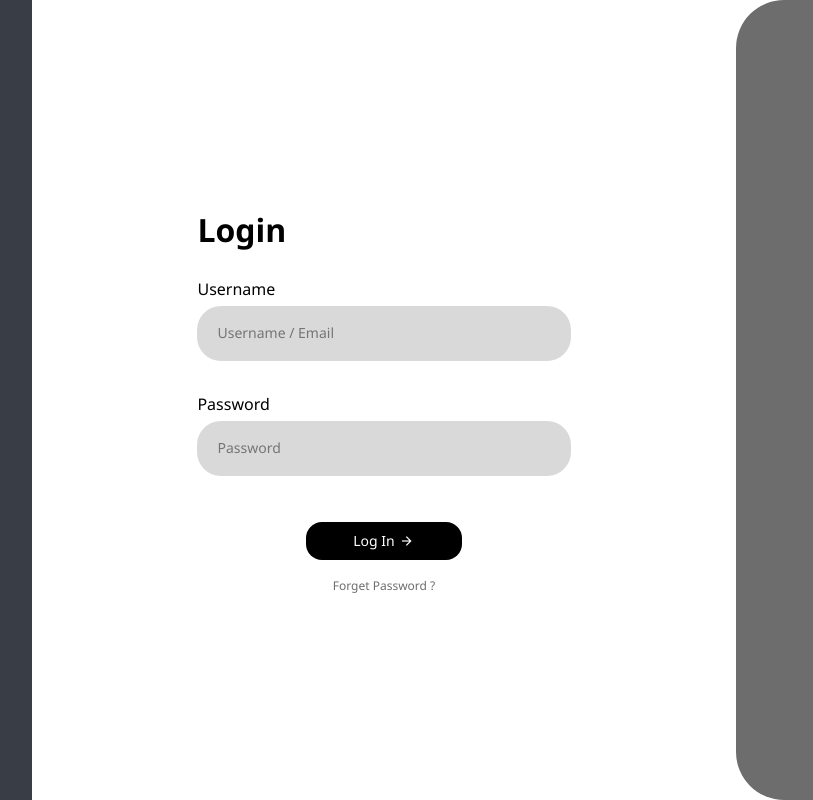
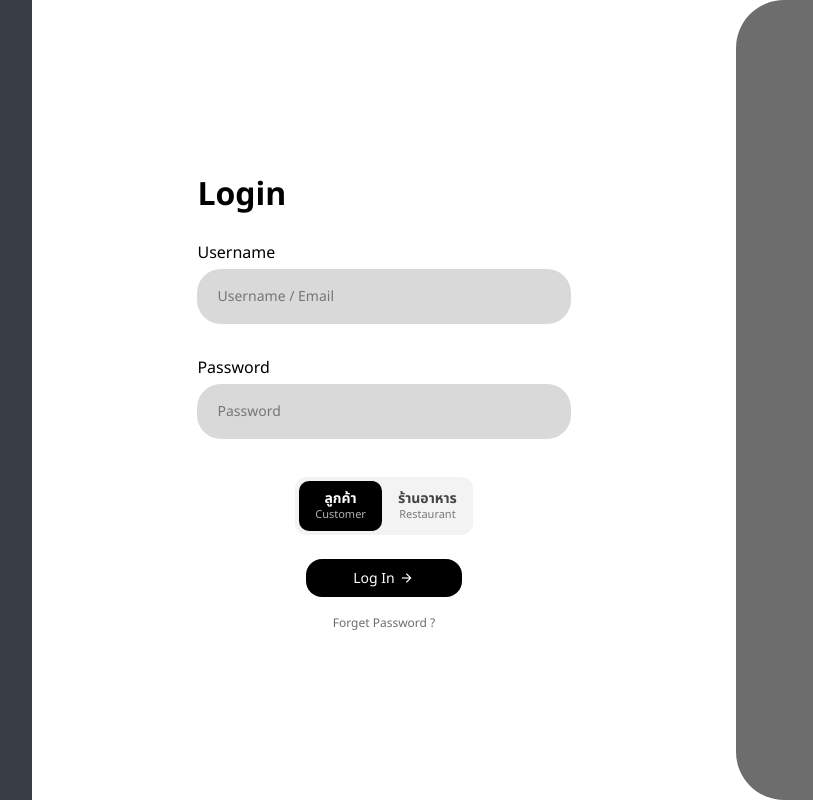
Before and after one commit to nsza521/softdevKMITL, a Next.js app in the folder frontend/: page /login in a window 1280 px wide. Shown: the top 800 px of the page, without its empty margins (388-1201 px from the left). Built offline with nearby package versions, Linux system fonts and the light colour scheme.

Commit message:
Update order status logic and enhance login page with user type selection

```diff
--- a/frontend/app/login/login.module.css
+++ b/frontend/app/login/login.module.css
@@ -1,10 +1,12 @@
 :root {
     --dev-color-login: #ffffff;
-    --dev-color-logo: #6D6D6D;      /* logo banner */
-    --dev-color-loginTEXT : #000000;
-    --dev-color-use_passTEXT : #000000;
-    --dev-color-haveacc : #000000;
-    --dev-color-link: #6D6D6D;      /* สี link */
+    --dev-color-logo: #6D6D6D;
+    /* logo banner */
+    --dev-color-loginTEXT: #000000;
+    --dev-color-use_passTEXT: #000000;
+    --dev-color-haveacc: #000000;
+    --dev-color-link: #6D6D6D;
+    /* สี link */
     --dev-color-inputbox: #D9D9D9;
 }
 
@@ -18,8 +20,9 @@
     height: 100vh;
     width: 100vw;
     /* สีฝั่งขวา (login section) */
-    background-color:var(--dev-color-login);
+    background-color: var(--dev-color-login);
 }
+
 .logo {
     order: 2;
 }
@@ -28,13 +31,14 @@
     order: 1;
 }
 
-.loginbox{
+.loginbox {
     width: 55%;
     display: flex;
     justify-content: center;
     align-items: center;
 }
-.logo{
+
+.logo {
     width: 45%;
     /* สีฝั่งซ้าย (logo section) */
     background-color: var(--dev-color-logo);
@@ -45,7 +49,8 @@
     font-size: 20px;
     font-weight: 600;
 }
-.logininbox{
+
+.logininbox {
     width: 53%;
     height: 60%;
     display: flex;
@@ -57,27 +62,31 @@
     /* border: 1px solid black; */
 
 }
-.logininbox h2{
+
+.logininbox h2 {
     margin-bottom: 12px;
     font-size: 32px;
-   font-weight:800;
+    font-weight: 800;
     width: 100%;
     color: var(--dev-color-loginTEX);
 }
-.logininputbox{
+
+.logininputbox {
     width: 100%;
     height: 24%;
     padding: 10px 0px;
     /* border: 1px solid black; */
 
 }
-.logininputbox p{
+
+.logininputbox p {
     color: var(--dev-color-use_passTEXT);
     font-size: 16px;
     margin-bottom: 4px;
 }
-.logininputbox input{
-    width:100%;
+
+.logininputbox input {
+    width: 100%;
     height: 58%;
     border-radius: 24px;
     border: none;
@@ -88,11 +97,13 @@
     justify-content: center;
     align-items: center;
 }
+
 .logininbox input:focus {
     outline: none;
     box-shadow: none;
 }
-.submitbtn{
+
+.submitbtn {
     width: 42%;
     height: 38px;
     border: none;
@@ -104,27 +115,32 @@
     display: flex;
     justify-content: center;
 }
-.submitbtn span{
+
+.submitbtn span {
     height: 100%;
     display: flex;
     justify-content: center;
     align-items: center;
 }
-.submitbtn  span:nth-child(1) {
+
+.submitbtn span:nth-child(1) {
     font-size: 14px;
 }
-.submitbtn  span:nth-child(2) {
+
+.submitbtn span:nth-child(2) {
     font-size: 16px;
     padding-left: 4px;
 }
-.doyouhaveacc{
+
+.doyouhaveacc {
     width: 100%;
     display: flex;
     flex-direction: column;
     justify-content: center;
     align-items: center;
 }
-.doyouhaveacc span{
+
+.doyouhaveacc span {
     color: var(--dev-color-haveacc);
     display: flex;
     align-items: center;
@@ -132,7 +148,8 @@
     margin-top: 12px;
     font-size: 12px;
 }
-.doyouhaveacc div{
+
+.doyouhaveacc div {
     margin: 4px 0px;
     height: 16px;
     width: 100%;
@@ -140,13 +157,69 @@
     justify-content: center;
     align-items: center;
 }
-.doyouhaveacc span a{
+
+.doyouhaveacc span a {
     text-decoration: none;
-    color:var(--dev-color-link);
+    color: var(--dev-color-link);
 }
-.doyouhaveacc span a:hover{
+
+.doyouhaveacc span a:hover {
     text-decoration: underline;
 }
+
+.roleSection {
+    display: flex;
+    flex-direction: column;
+    gap: 8px;
+    margin-top: 16px;
+}
+
+.roleSection p {
+    font-weight: 600;
+    color: #333;
+    margin: 0;
+}
+
+.roleToggle {
+    display: grid;
+    grid-template-columns: 1fr 1fr;
+    background-color: #f3f3f3;
+    border-radius: 12px;
+    padding: 4px;
+    gap: 4px;
+}
+
+.roleBtn {
+    appearance: none;
+    border: none;
+    border-radius: 10px;
+    background: transparent;
+    padding: 10px 12px;
+    text-align: center;
+    font-size: 14px;
+    font-weight: 600;
+    line-height: 1.2;
+    cursor: pointer;
+    transition: all 0.15s ease;
+    color: #444;
+}
+
+.roleBtn:hover {
+    background: rgba(0, 0, 0, 0.06);
+}
+
+.activeRole {
+    background: #000;
+    color: #fff;
+}
+
+.roleSub {
+    display: block;
+    font-size: 11px;
+    font-weight: 400;
+    opacity: 0.7;
+}
+
 @media (max-width: 768px) {
     .container {
         display: flex;
@@ -154,10 +227,12 @@
         height: 100vh;
         width: 100vw;
     }
-    .logininbox h2{
+
+    .logininbox h2 {
         font-size: 28px;
     }
-    .logininputbox{
+
+    .logininputbox {
         width: 100%;
         height: 16%;
         padding: 10px 0px;
@@ -166,7 +241,8 @@
         justify-content: center;
         /* border: 1px solid black; */
     }
-    .doyouhaveacc div{
+
+    .doyouhaveacc div {
         margin: 4px 0px;
         height: 12px;
         width: 100%;
@@ -174,36 +250,49 @@
         justify-content: center;
         align-items: center;
     }
-    .logininputbox input{
+
+    .logininputbox input {
         border-radius: 20px;
     }
-    .submitbtn{
+
+    .submitbtn {
         margin-top: 36px;
         border-radius: 20px;
     }
+
     .logo {
         width: 100%;
         height: 33%;
         border-radius: 0px 0px 48px 48px;
     }
-    .loginbox{
+
+    .loginbox {
         width: 100%;
         height: 67%;
     }
-    .logininbox{
+
+    .logininbox {
         width: 80%;
         height: 100%;
     }
-    .logininputbox input{
-        width:100%;
-        height:60%;
+
+    .logininputbox input {
+        width: 100%;
+        height: 60%;
         border: none;
     }
+
     .logo {
-        order: 0; /* logo จะอยู่บนสุด */
+        order: 0;
+        /* logo จะอยู่บนสุด */
     }
 
     .loginbox {
         order: 1;
     }
+
+    .activeRole {
+        background: #000;
+        color: #fff;
     }
+}
--- a/frontend/app/login/page.tsx
+++ b/frontend/app/login/page.tsx
@@ -1,4 +1,4 @@
-"use client"; // 👈 ถ้าใช้ Next.js 13+ (App Router) ต้องใส่
+"use client";
 
 import { useState } from "react";
 import styles from "./login.module.css";
@@ -13,35 +13,44 @@ const notoThai = Noto_Sans_Thai({
 export default function LoginPage() {
   const [username, setUsername] = useState("");
   const [password, setPassword] = useState("");
+  const [userType, setUserType] = useState<"customer" | "restaurant">("customer");
   const [error, setError] = useState("");
   const [loading, setLoading] = useState(false);
 
   const handleLogin = async (e: React.FormEvent<HTMLFormElement>) => {
-    e.preventDefault(); // กัน reload หน้า
+    e.preventDefault();
     setError("");
     setLoading(true);
 
     try {
-      const res = await fetch("http://localhost:8080/customer/login", {
+      // 🟢 เลือก endpoint ตามประเภทผู้ใช้
+      const url =
+        userType === "restaurant"
+          ? "http://localhost:8080/restaurant/login"
+          : "http://localhost:8080/customer/login";
+
+      const res = await fetch(url, {
         method: "POST",
         headers: { "Content-Type": "application/json" },
         body: JSON.stringify({ username, password }),
       });
 
-      if (!res.ok) {
-        throw new Error("Login failed");
-      }
+      if (!res.ok) throw new Error("Login failed");
 
       const data = await res.json();
       console.log("✅ Login success:", data);
 
-      // เก็บ token ลง localStorage ก็ได้
       localStorage.setItem("token", data.token);
+      localStorage.setItem("userType", userType);
 
       alert("Login Success!");
-      // redirect ไปหน้าอื่นก็ได้ เช่น /dashboard
-      window.location.href = "/home";
 
+      // 🔀 Redirect ตามประเภทผู้ใช้
+      if (userType === "restaurant") {
+        window.location.href = "/restaurant";
+      } else {
+        window.location.href = "/home";
+      }
     } catch (err) {
       console.error("❌ Error:", err);
       setError("Username หรือ Password ไม่ถูกต้อง");
@@ -55,6 +64,7 @@ export default function LoginPage() {
       <div className={styles.loginbox}>
         <form className={styles.logininbox} onSubmit={handleLogin}>
           <h2>Login</h2>
+
 
           <div className={styles.logininputbox}>
             <p>Username</p>
@@ -76,14 +86,52 @@ export default function LoginPage() {
             />
           </div>
 
+          <div className={styles.roleSection}>
+            {/* <p>เข้าสู่ระบบในฐานะ</p> */}
+
+            <div className={styles.roleToggle}>
+              <button
+                type="button"
+                className={`${styles.roleBtn} ${userType === "customer" ? styles.activeRole : ""
+                  }`}
+                onClick={() => setUserType("customer")}
+              >
+                ลูกค้า
+                <span className={styles.roleSub}>Customer</span>
+              </button>
+
+              <button
+                type="button"
+                className={`${styles.roleBtn} ${userType === "restaurant" ? styles.activeRole : ""
+                  }`}
+                onClick={() => setUserType("restaurant")}
+              >
+                ร้านอาหาร
+                <span className={styles.roleSub}>Restaurant</span>
+              </button>
+            </div>
+          </div>
+
+
           <button type="submit" className={styles.submitbtn} disabled={loading}>
-            {loading ? "Logging in..." : <><span>Log In</span> <span className="material-symbols-outlined">arrow_forward</span></>}
+            {loading ? (
+              "Logging in..."
+            ) : (
+              <>
+                <span>Log In</span>{" "}
+                <span className="material-symbols-outlined">arrow_forward</span>
+              </>
+            )}
           </button>
 
           {error && <p style={{ color: "red" }}>{error}</p>}
 
           <div className={styles.doyouhaveacc}>
-            <div><span><a href="">Forget Password ?</a></span></div>
+            <div>
+              <span>
+                <a href="">Forget Password ?</a>
+              </span>
+            </div>
           </div>
         </form>
       </div>
```
Also changed, not shown: 1 other file (tests, documents, lock files or other folders). Lines whose indentation alone changed are shown as unchanged.
